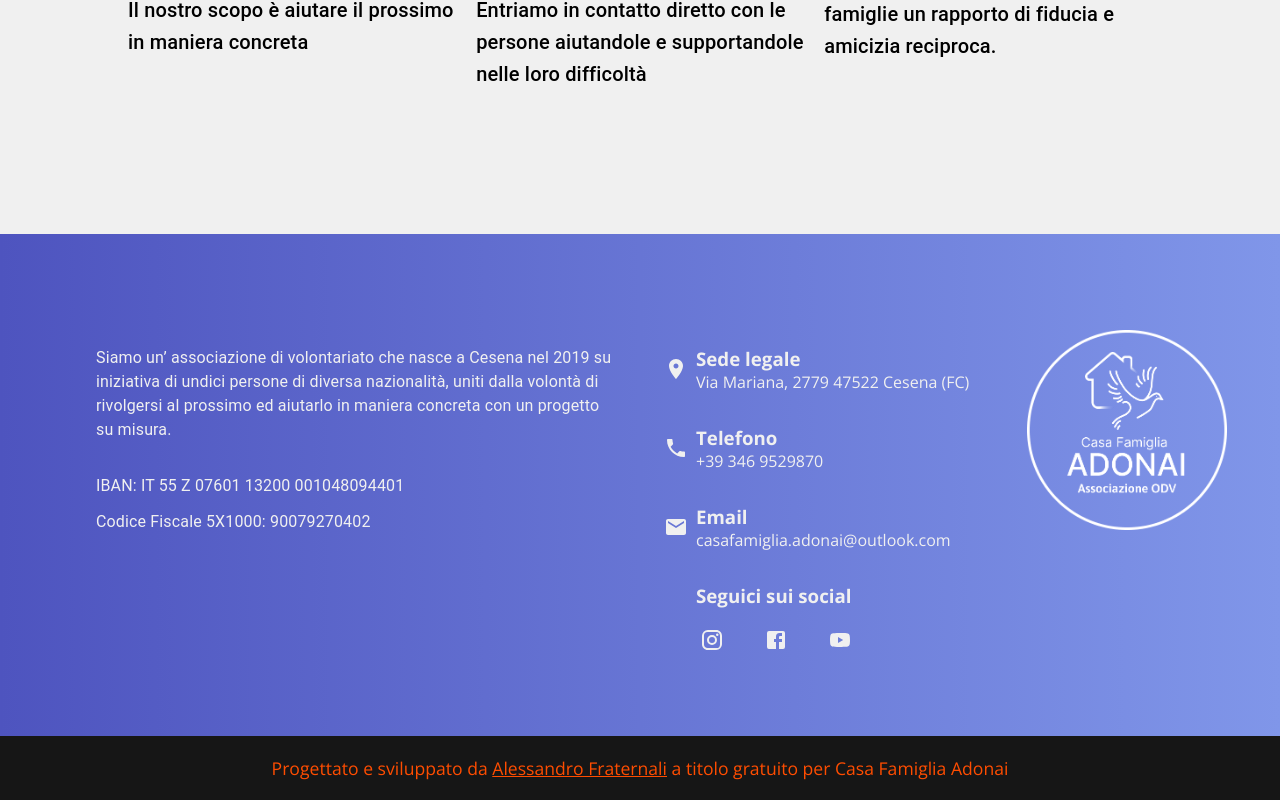
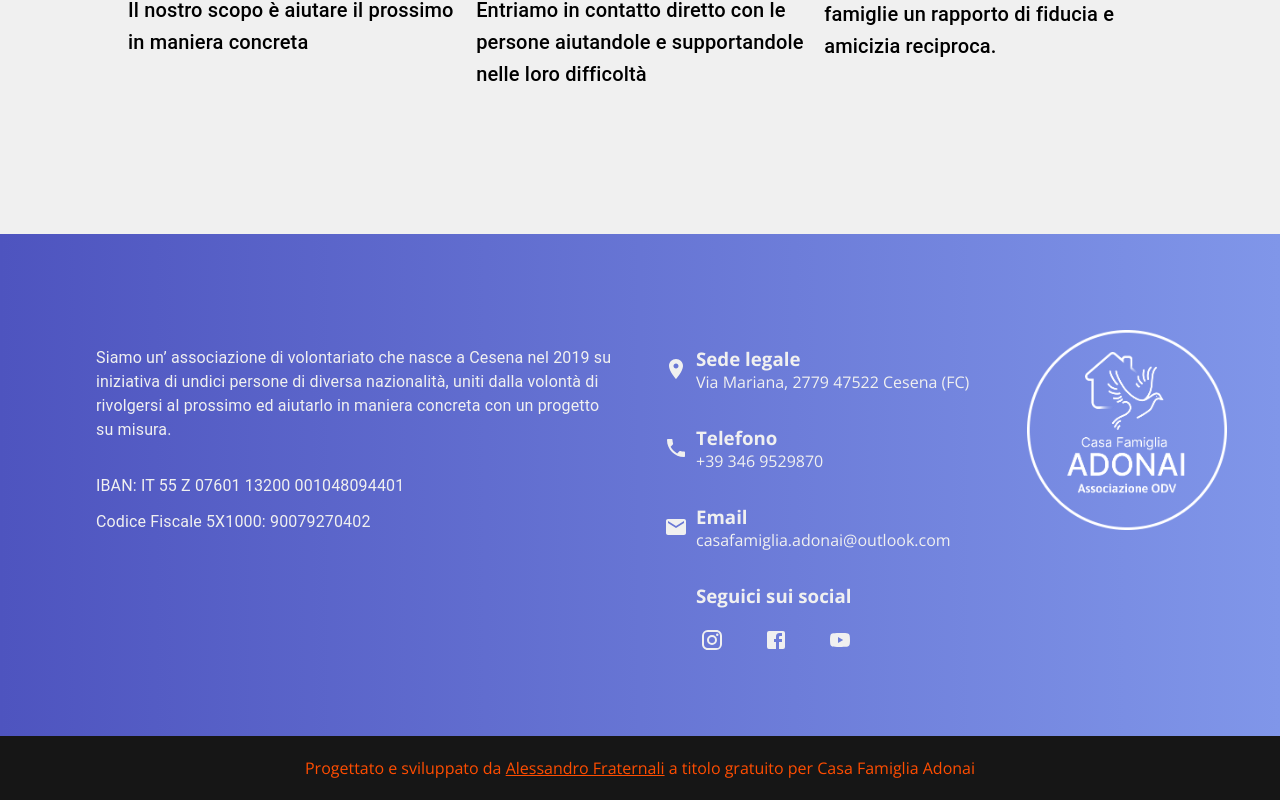
Before and after one commit to Alessandro-Fraternali/Adonai, a Next.js app: page / in a window 1280 px wide. Shown: the part 1688-2488 px from the top of the page. Built offline with nearby package versions, Linux system fonts and the light colour scheme.

Commit message:
font size fix

```diff
--- a/src/app/components/Footer.tsx
+++ b/src/app/components/Footer.tsx
@@ -138,7 +138,7 @@ export default function Footer() {
           style={{
             color: "#ff4d00",
             fontFamily: "'Open Sans', sans-serif",
-            fontSize: "1.1rem",
+            fontSize: "1rem",
           }}
         >
           Progettato e sviluppato da{" "}
```
